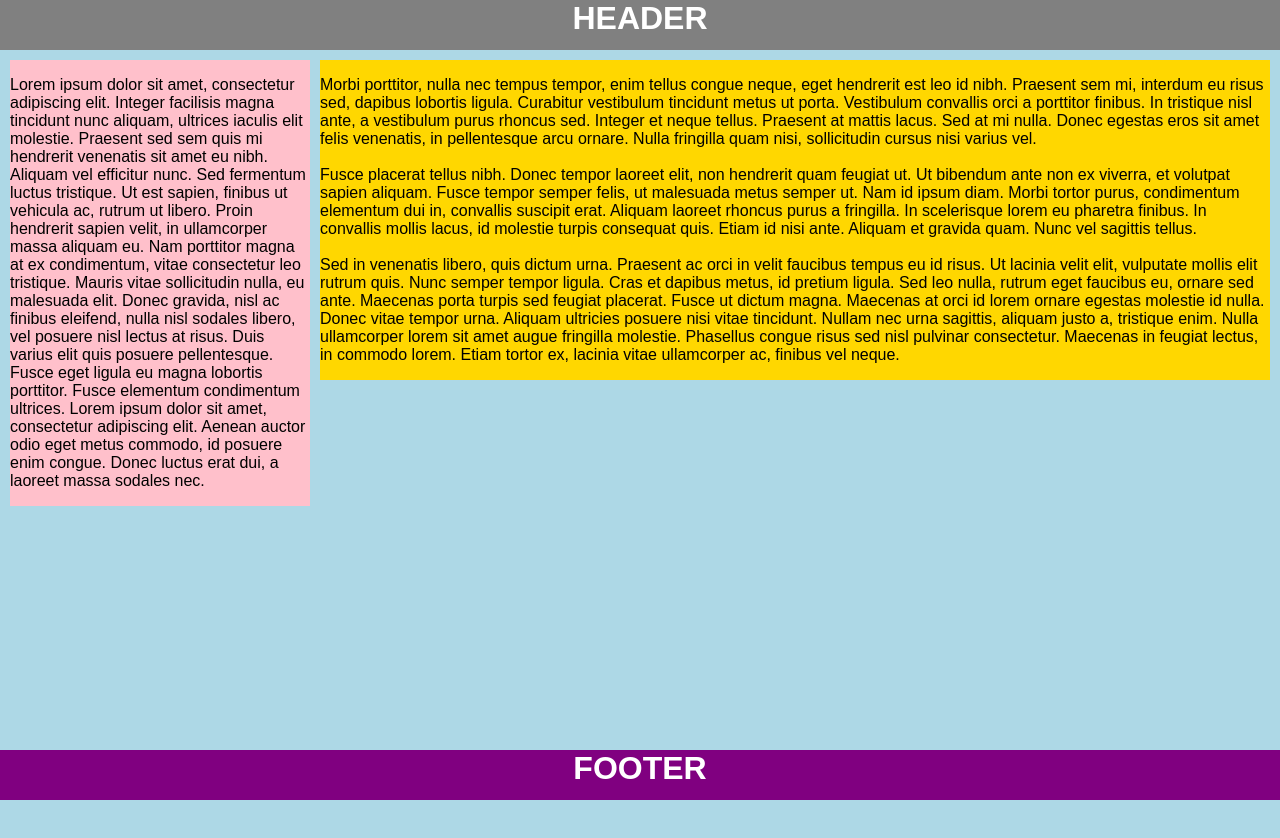
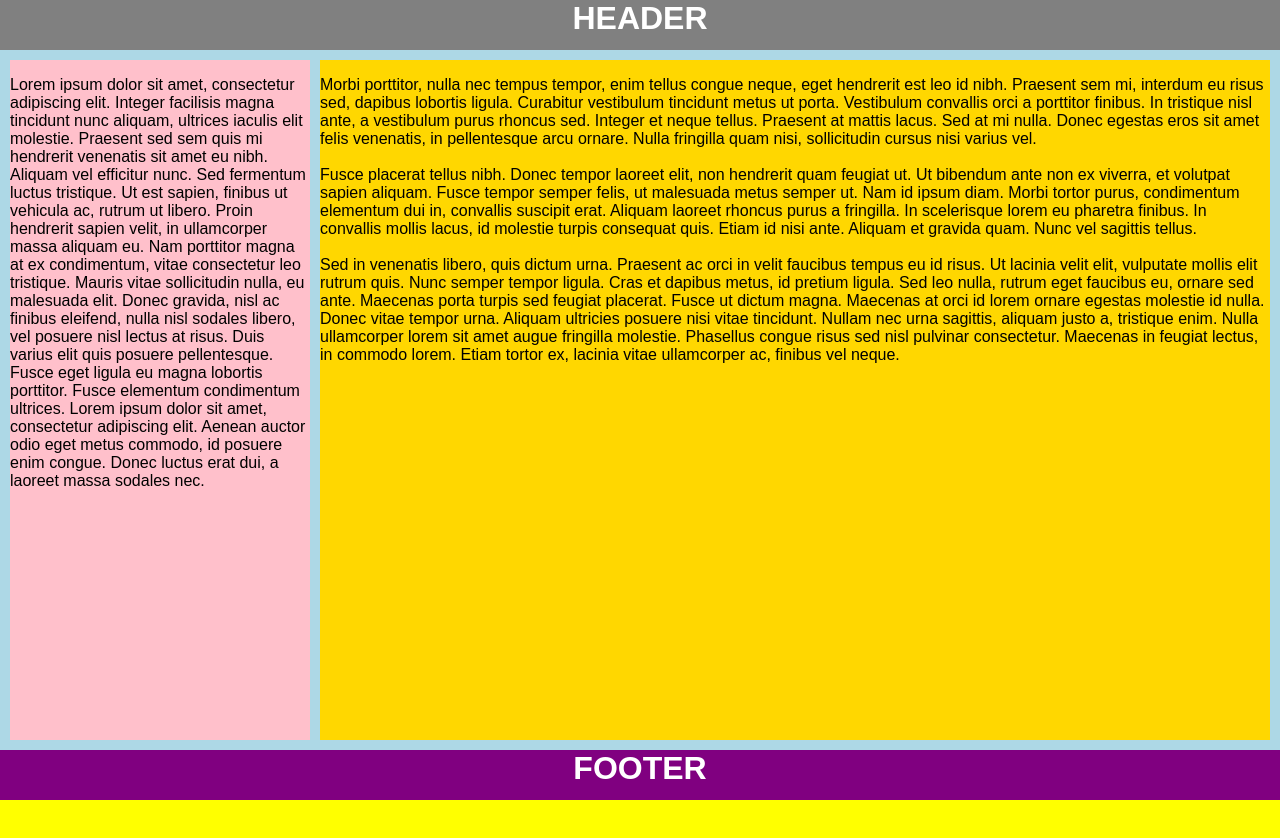
Before and after one commit to aaronkyl/digital-crafts-html-css-exercises, a plain HTML site: page float-layout/index.html in a window 1280 px wide. After the commit the page ends 800 px from the top, so only its background shows below. Drawn offline with Linux system fonts and the light colour scheme.

Commit message:
float layout bonus

```diff
--- a/float-layout/style.css
+++ b/float-layout/style.css
@@ -2,6 +2,8 @@ body, html {
     margin: 0;
     height: 100%;
     font-family: arial, sans-serif;
+    background-color: yellow;
+    overflow: hidden;
 }
 
 header {
@@ -29,7 +31,7 @@ footer {
 }
 
 .main-content {
-    height: 100%;
+    height: calc(100% - 100px);
     background-color: lightblue;
     margin-top: 50px;
 }
@@ -39,6 +41,7 @@ footer {
     width: 300px;
     background-color: pink;
     margin: 10px;
+    height: calc(100% - 20px)
 }
 
 .right-column {
@@ -47,6 +50,7 @@ footer {
     background-color: gold;
     margin: 10px 10px 10px 0;
     float: left;
+    height: calc(100% - 20px);
 }
 
 .clear {
```
